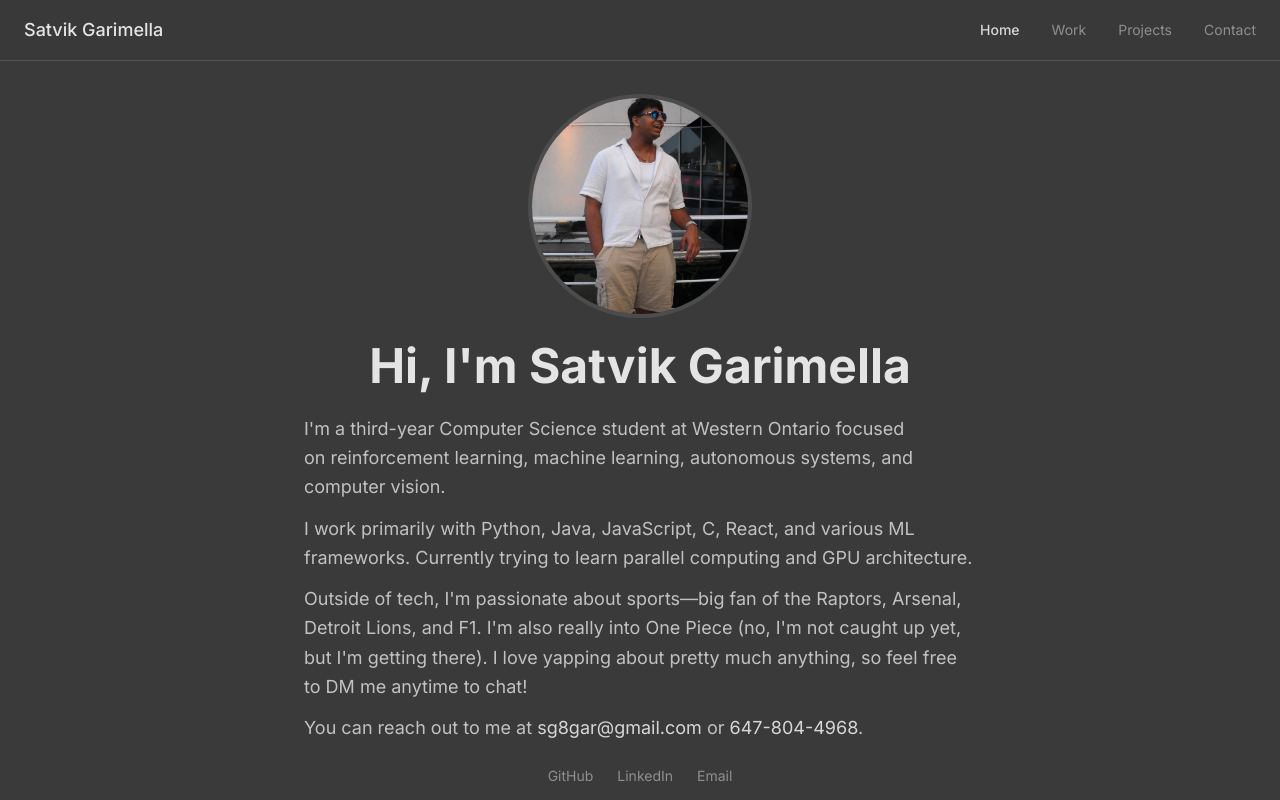
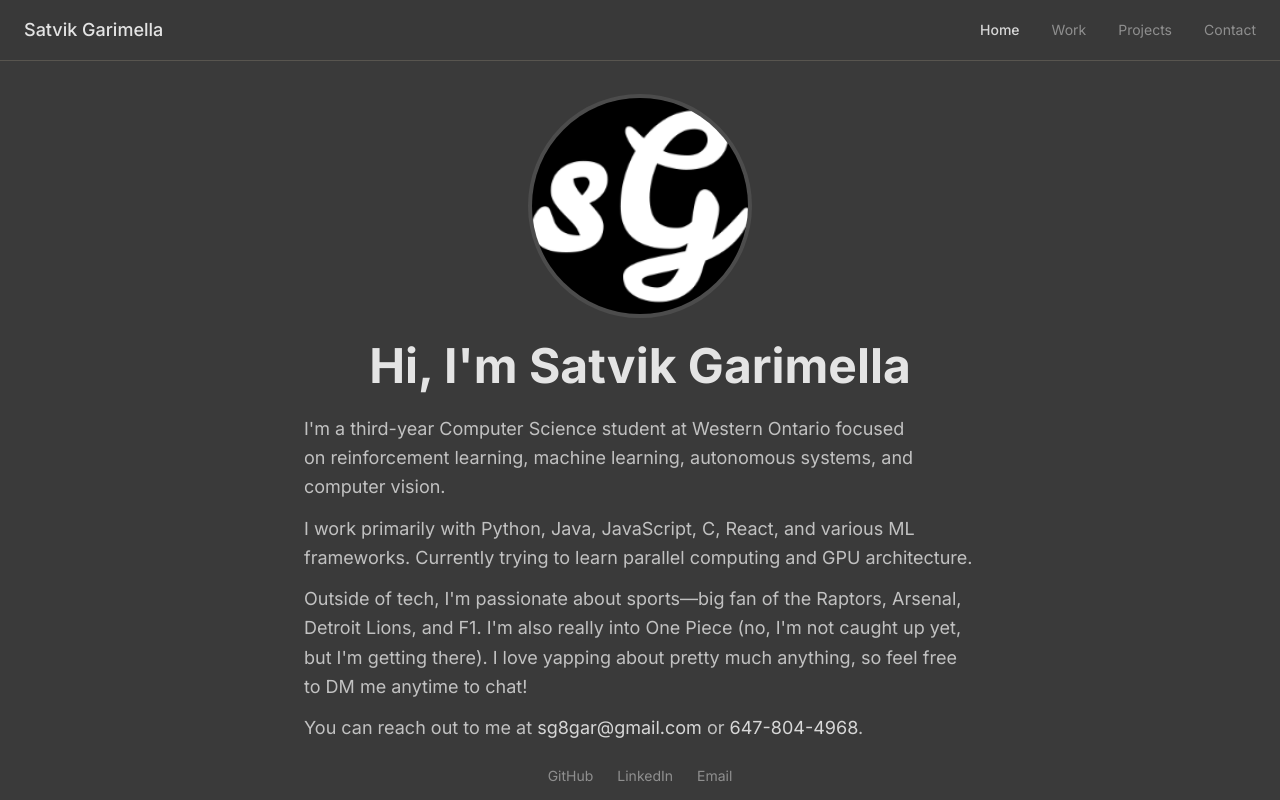
Before and after one commit to satvikgarimella/portfolio, a Next.js app: page / in a window 1280 px wide. Built offline with nearby package versions, Linux system fonts and the light colour scheme.

Commit message:
Update profile image to use sG logo

```diff
--- a/components/hero.tsx
+++ b/components/hero.tsx
@@ -4,7 +4,7 @@ export function Hero() {
       <div className="max-w-3xl w-full">
         <div className="flex justify-center mb-6">
           <div className="w-40 h-40 sm:w-48 sm:h-48 md:w-56 md:h-56 rounded-full overflow-hidden border-4 border-foreground/10">
-            <img src="/profile-photo.jpg" alt="Profile" className="w-full h-full object-cover" />
+            <img src="/logo.png" alt="Satvik Garimella Logo" className="w-full h-full object-cover" />
           </div>
         </div>
 
```
Also changed, not shown: public/logo.png (added).
